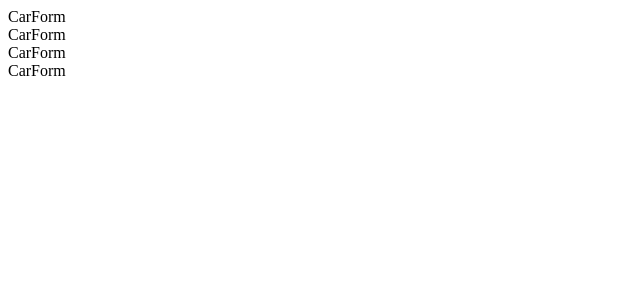
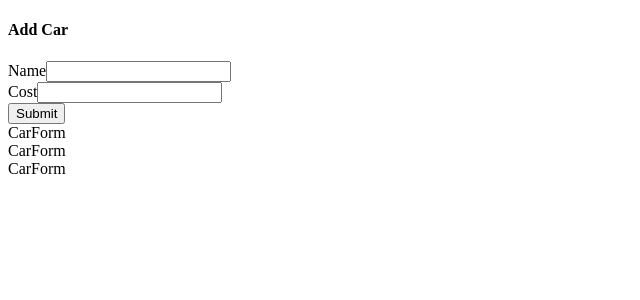
Before and after one commit to AndriiNyzhnyk1994/rtk-grider, a React (Create React App) app: page / in a window 1280 px wide. Shown: the top 300 px of the page, without its empty margins (0-640 px from the left). Built offline with nearby package versions, Linux system fonts and the light colour scheme.

Commit message:
pr2/ added handlers and layout to CarForm comp-t

```diff
--- a/src/components/CarForm.js
+++ b/src/components/CarForm.js
@@ -1,8 +1,57 @@
+import { useDispatch, useSelector } from "react-redux"
+import { changeCost, changeName, addCar } from "../store"
 
 
 
 function CarForm() {
-    return <div>CarForm</div>
+
+    const dispatch = useDispatch()
+    const { name, cost } = useSelector((state) => {
+        return {
+            name: state.form.name,
+            cost: state.form.cost,
+        }
+    })
+
+    const handleNameChange = (event) => {
+        dispatch(changeName(event.target.value))
+    }
+
+    const handleCostChange = (event) => {
+        const carCost = parseInt(event.target.value) || 0
+        // we need it to change string to number
+        dispatch(changeCost(carCost))
+    }
+    const handleSubmit = (event) => {
+        event.preventDefault()
+        dispatch(addCar({name, cost}))
+    }
+
+
+    return <div className="car-form panel">
+        <h4 className="subtitle is-3">Add Car</h4>
+        <form onSubmit={handleSubmit}>
+            <div className="field-group">
+                <div className="field">
+                    <label className="label">Name</label>
+                    <input
+                        className="input is-expanded"
+                        value={name}
+                        onChange={handleNameChange} />
+                </div>
+                <div className="field">
+                    <label className="label">Cost</label>
+                    <input
+                        className="input is-expanded"
+                        value={cost || ''}
+                        onChange={handleCostChange} />
+                </div>
+                <div className="field">
+                    <button className="button is-link">Submit</button>
+                </div>
+            </div>
+        </form>
+    </div>
 }
 
 export default CarForm
--- a/src/index.js
+++ b/src/index.js
@@ -1,13 +1,15 @@
 import React from "react";
 import { createRoot } from 'react-dom/client'
 import App from './App'
+import { Provider } from "react-redux";
+import { store } from "./store";
 
 
 const el = document.getElementById('root')
 const root = createRoot(el)
 
 root.render(
-
-    <App />
-
+    <Provider store={store}>
+        <App />
+    </Provider>
 )
--- /dev/null
+++ b/src/store/index.js
@@ -0,0 +1,24 @@
+import { configureStore } from "@reduxjs/toolkit";
+import { addCar, carsReducer, changeSearchTerm, removeCar } from "./slices/carsSlice";
+import { changeCost, changeName, formReducer } from "./slices/formSlice";
+
+
+const store = configureStore({
+    reducer: {
+        cars: carsReducer,
+        form: formReducer
+    }
+})
+
+
+export {
+    store,
+    addCar,
+    changeSearchTerm,
+    removeCar,
+    changeCost,
+    changeName,
+}
+
+
+window.store = store
--- a/src/store/slices/carsSlice.js
+++ b/src/store/slices/carsSlice.js
@@ -4,7 +4,7 @@ import { createSlice, nanoid } from "@reduxjs/toolkit";
 
 const carsSlice = createSlice({
     name: 'cars',
-    imitialState: {
+    initialState: {
         searchTerm: '',
         cars: []
     },
@@ -28,5 +28,5 @@ const carsSlice = createSlice({
     }
 })
 
-export const {changeSearchTerm, addCar, removeCar} = formSlice.actions
-export const carsReducer = formSlice.reducer
+export const {changeSearchTerm, addCar, removeCar} = carsSlice.actions
+export const carsReducer = carsSlice.reducer
--- a/src/store/slices/formSlice.js
+++ b/src/store/slices/formSlice.js
@@ -4,7 +4,7 @@ import { createSlice } from "@reduxjs/toolkit";
 
 const formSlice = createSlice({
     name: 'form',
-    imitialState: {
+    initialState: {
         name: '',
         cost: 0,
     },
```
